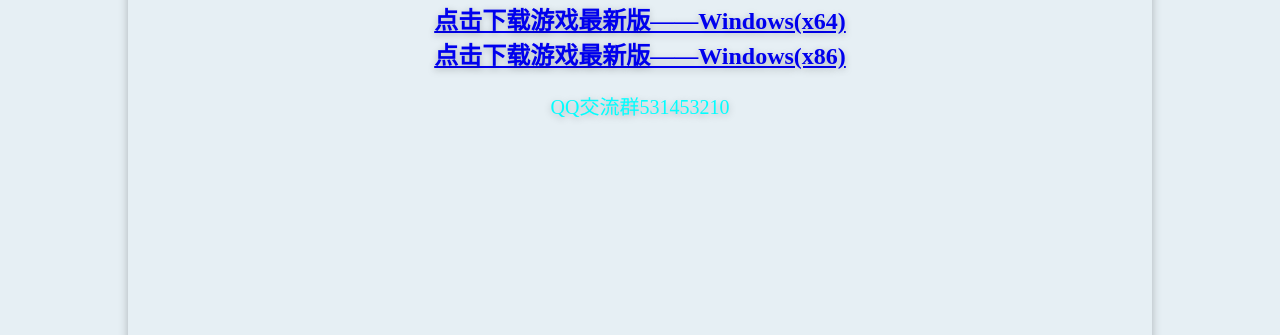
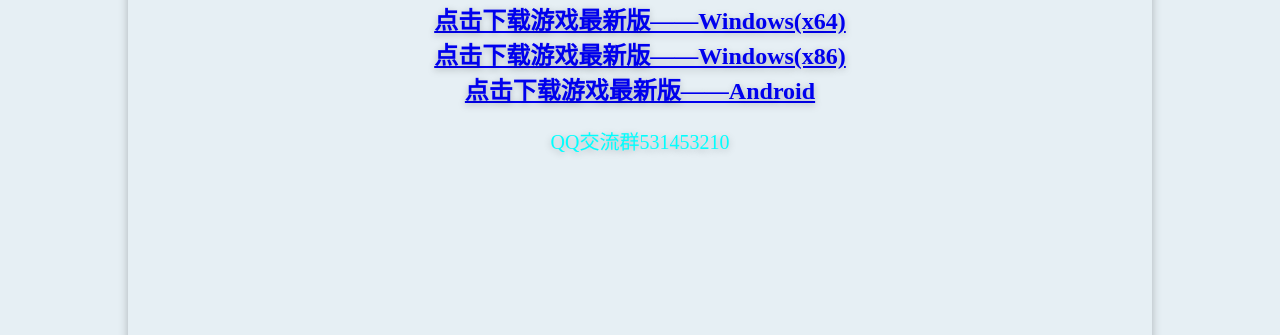
Before and after one commit to SavingPot/SavingPot.github.io, a plain HTML site: page index.html in a window 1280 px wide. Shown: the part 465-800 px from the top of the page. Drawn offline with Linux system fonts and the light colour scheme.

Commit message:
Update index.html

```diff
--- a/index.html
+++ b/index.html
@@ -17,7 +17,7 @@
     <link rel="icon" href="/MyFiles/Images/icon.png">
     <link href="/MyFiles/css/index.css" type="text/css" rel="stylesheet">
 
-    <title>SavingPot 个人网站</title>
+    <title>SavingPot 的个人网站</title>
 </head>
 
 <body>
@@ -71,6 +71,10 @@
                 <br>
                 <a href="/MyFiles/GameVersions/LastWindows86.zip" style="font-size: 30;" download="Last">
                     点击下载游戏最新版——Windows(x86)
+                </a>
+                <br>
+                <a href="/MyFiles/GameVersions/LastAndroid.zip" style="font-size: 30;" download="Last">
+                    点击下载游戏最新版——Android
                 </a>
             </b>
         </h2>
```
